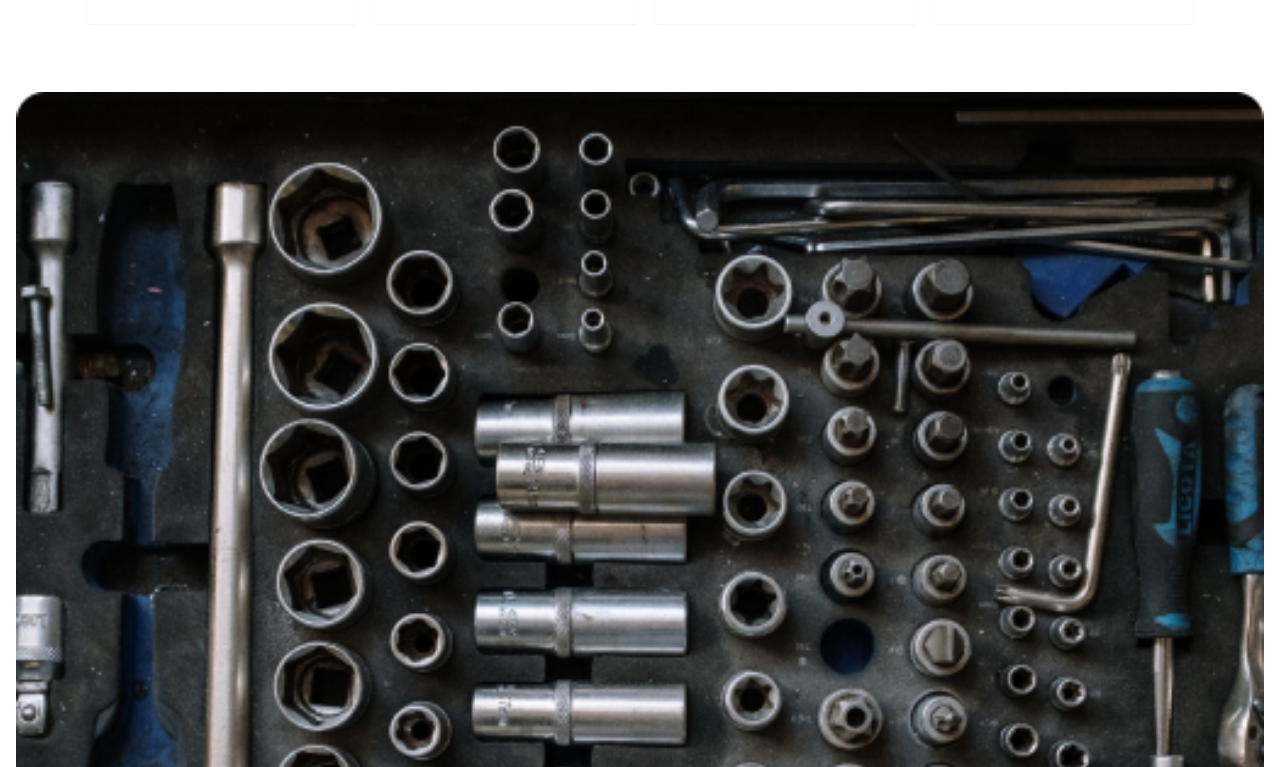
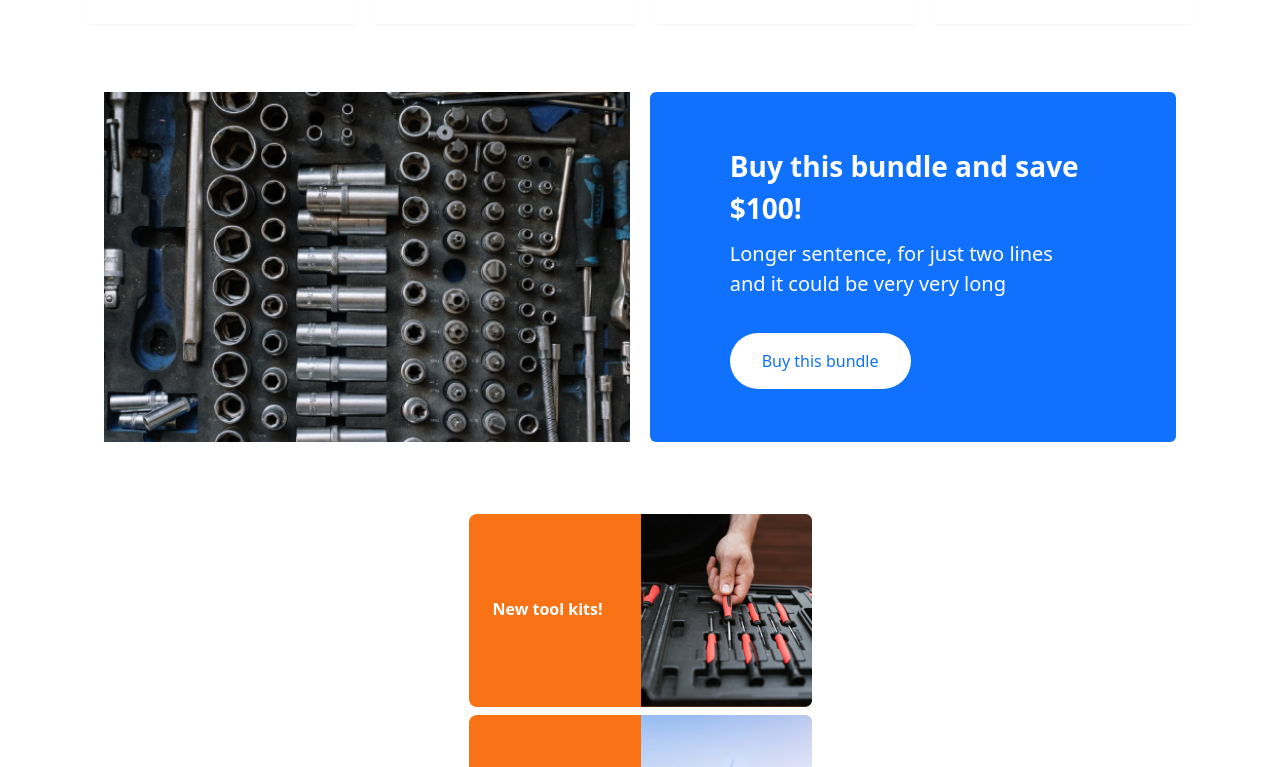
Before and after one commit to darshanbajgain/commerce-booster, a React (Vite) app: page / in a window 1280 px wide. Shown: the part 2133-2900 px from the top of the page. Built offline with nearby package versions, Linux system fonts and the light colour scheme.

Commit message:
style: made responnsove for all device width - advertisemiddlebox component

```diff
--- a/src/component/AdvertiseBoxMiddle/AdvertiseMiddleBox.jsx
+++ b/src/component/AdvertiseBoxMiddle/AdvertiseMiddleBox.jsx
@@ -1,24 +1,28 @@
+
+
 import rawimage from "../../assets/advertisement_assests/rawmaterials.png";
+
 const AdvertiseMiddleBox = () => {
     return (
-        <div className="flex flex-col px-4 gap-y-2 mt-[64px]">
-            <div className="flex justify-center">
-                <img className="w-full object-cover" src={rawimage} />
+        <div className="flex flex-col px-4 gap-y-2 mt-[64px] md:flex-row md:mx-[40px] lg:mx-[88px] md:gap-x-3 lg:gap-x-5 md:max-h-[300px] lg:max-h-[350px]">
+            <div className="flex justify-center md:w-1/2">
+                <img className="w-full object-cover" src={rawimage} alt="Advertisement" />
             </div>
-            <div className="bg-bgForOrderBtn flex flex-col px-4 py-10 gap-[10px] items-center justify-center rounded-md">
-                <div className="flex justify-center text-[24px] text-white font-bold">
+            <div className="bg-bgForOrderBtn flex flex-col px-4 py-10 gap-[10px] justify-center rounded-md md:w-1/2 md:mx-0 lg:mx-0">
+                <div className="flex justify-center md:justify-start text-[24px] md:text-[26px] lg:text-[28px] text-white font-bold md:mx-8 lg:mx-16">
                     Buy this bundle and save $100!
                 </div>
-                <p className="text-white text-[18px]">
+                <p className="text-white text-[18px] md:text-[19px] lg:text-[20px] md:mx-8 lg:mx-16 md:max-w-[300px] lg:max-w-[344px]">
                     Longer sentence, for just two lines and it could be very very long
                 </p>
-                <div className="mt-[24px] flex justify-center">
-                    <button className="bg-white px-[32px] py-[16px] rounded-full text-[14px] font-medium text-bgForOrderBtn">Buy this bundle</button>
+                <div className="mt-[24px] flex justify-center md:justify-start lg:justify-start">
+                    <button className="bg-white px-[32px] py-[16px] rounded-full text-[14px] md:text-[15px] lg:text-[16px] font-medium text-bgForOrderBtn md:mx-8 lg:mx-16">
+                        Buy this bundle
+                    </button>
                 </div>
             </div>
-
         </div>
     )
 }
 
-export default AdvertiseMiddleBox
+export default AdvertiseMiddleBox;
```
